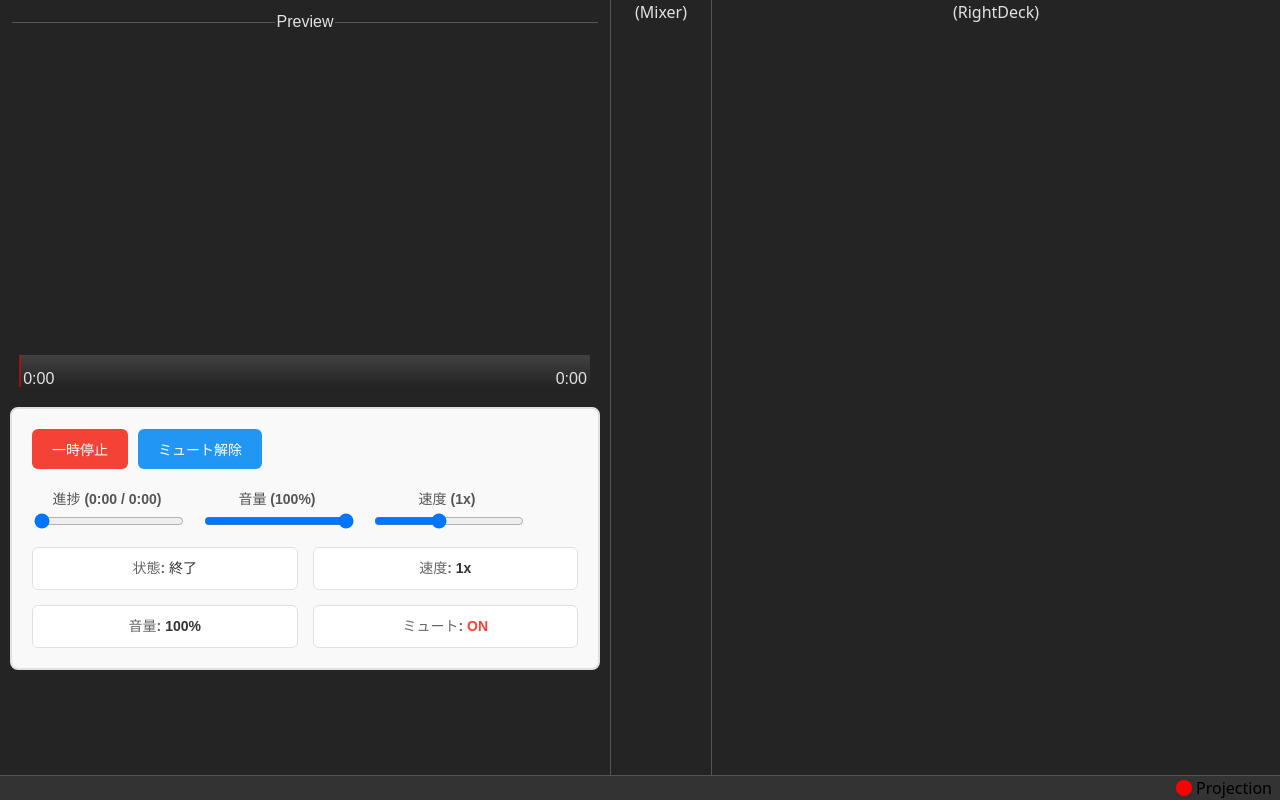
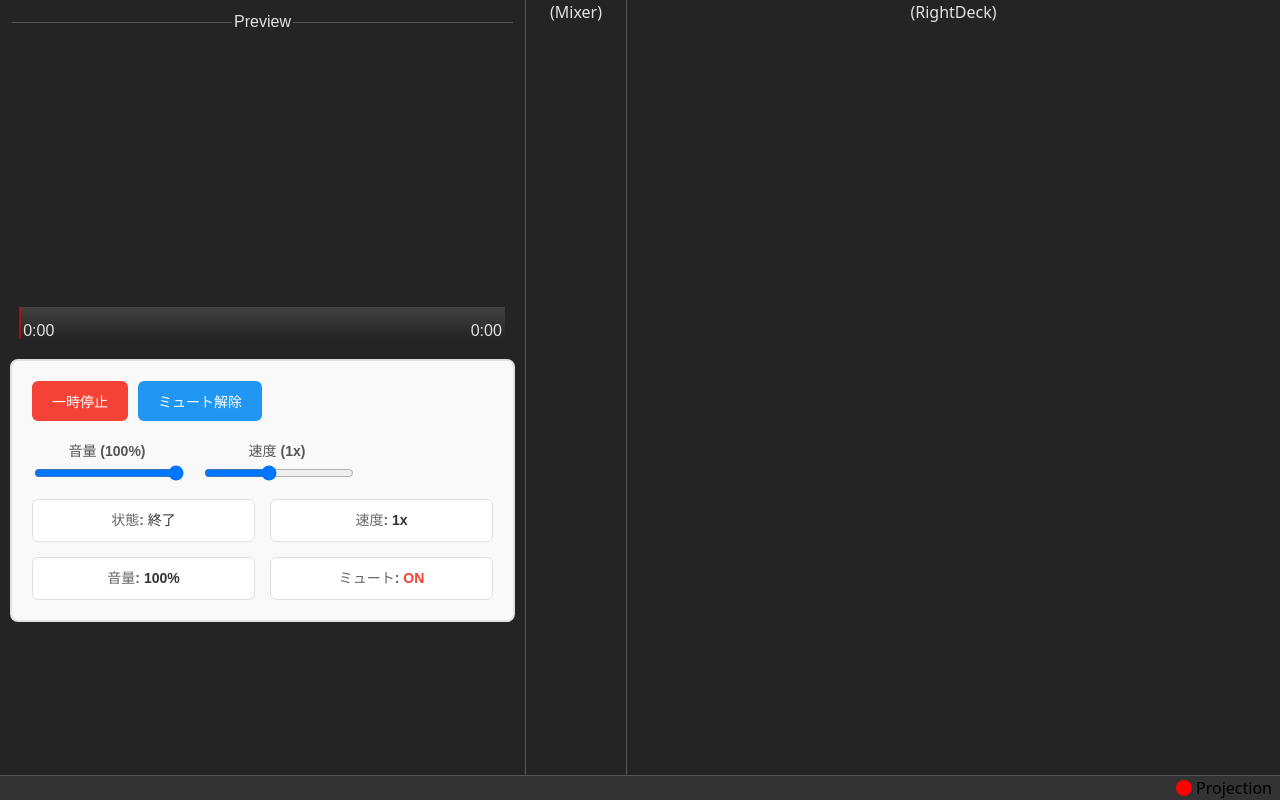
Before and after one commit to KazuProg/youtube-vj, a React (Vite) app: page / in a window 1280 px wide. Built offline with nearby package versions, Linux system fonts and the light colour scheme.

Commit message:
feat: add interactive seek bar with keyboard support

```diff
--- a/src/components/SeekBar.tsx
+++ b/src/components/SeekBar.tsx
@@ -1,18 +1,44 @@
 import { formatTime } from "@/utils/formatTime";
+import { useState } from "react";
 import styles from "./SeekBar.module.css";
 
 interface SeekBarProps {
   currentTime: number;
   duration: number;
+  onSeek: (time: number) => void;
 }
 
-const SeekBar = ({ currentTime, duration }: SeekBarProps) => {
+const SeekBar = ({ currentTime, duration, onSeek }: SeekBarProps) => {
+  const [isHovering, setIsHovering] = useState(false);
+  const [cursorPosition, setCursorPosition] = useState(0);
   const position = duration > 0 ? (currentTime / duration) * 100 : 0;
 
+  const handleMouseMove = (e: React.MouseEvent<HTMLDivElement>) => {
+    const { width, left } = e.currentTarget.getBoundingClientRect();
+    const position = (e.clientX - left) / width;
+    setCursorPosition(position);
+  };
+
+  const handleKeyDown = (e: React.KeyboardEvent<HTMLDivElement>) => {
+    if (e.key === "ArrowRight" || e.key === "ArrowLeft") {
+      onSeek(currentTime + (e.key === "ArrowRight" ? 1 : -1));
+    }
+  };
+
   return (
-    <div className={styles.seekBar}>
+    <div
+      className={styles.seekBar}
+      onMouseEnter={() => setIsHovering(true)}
+      onMouseMove={handleMouseMove}
+      onClick={() => onSeek(cursorPosition * duration)}
+      onMouseLeave={() => setIsHovering(false)}
+      onKeyDown={handleKeyDown}
+    >
       <div className={styles.bar} style={{ width: `${position}%` }} />
-      <div className={styles.indicator} style={{ left: `${position}%` }} />
+      <div
+        className={styles.indicator}
+        style={{ left: `${isHovering ? cursorPosition * 100 : position}%` }}
+      />
       <div className={styles.time}>
         <span>{formatTime(currentTime)}</span>
         <span>{formatTime(duration)}</span>
--- a/src/components/VJController.tsx
+++ b/src/components/VJController.tsx
@@ -95,11 +95,10 @@ const VJController = ({ localStorageKey, className }: VJControllerProps) => {
     }
   }, [playerState]);
 
-  // 時間のフォーマット
-  const formatTime = useCallback((seconds: number) => {
-    const minutes = Math.floor(seconds / 60);
-    const remainingSeconds = Math.floor(seconds % 60);
-    return `${minutes}:${remainingSeconds.toString().padStart(2, "0")}`;
+  const handleSeek = useCallback((time: number) => {
+    if (playerRef.current) {
+      playerRef.current.seekTo(time, true);
+    }
   }, []);
 
   return (
@@ -114,7 +113,7 @@ const VJController = ({ localStorageKey, className }: VJControllerProps) => {
           onPlaybackRateChange={setPlaybackRate}
           onStatusChange={handleStatusChange}
         />
-        <SeekBar currentTime={currentTime} duration={duration} />
+        <SeekBar currentTime={currentTime} duration={duration} onSeek={handleSeek} />
       </fieldset>
       <div className={styles.controlPanel}>
         {/* 制御ボタン */}
@@ -142,22 +141,6 @@ const VJController = ({ localStorageKey, className }: VJControllerProps) => {
 
         {/* スライダー */}
         <div className={styles.sliderGroup}>
-          <div className={styles.sliderContainer}>
-            <label className={styles.label} htmlFor="progress-slider">
-              進捗 ({formatTime(currentTime)} / {formatTime(duration)})
-            </label>
-            <input
-              id="progress-slider"
-              type="range"
-              className={styles.slider}
-              min="0"
-              max={duration}
-              value={currentTime >= 0 ? currentTime : 0}
-              onChange={(e) => playerRef.current?.seekTo(Number(e.target.value), true)}
-              disabled={!playerRef.current}
-            />
-          </div>
-
           <div className={styles.sliderContainer}>
             <label className={styles.label} htmlFor="volume-slider">
               音量 ({Math.round(volume)}%)
```
